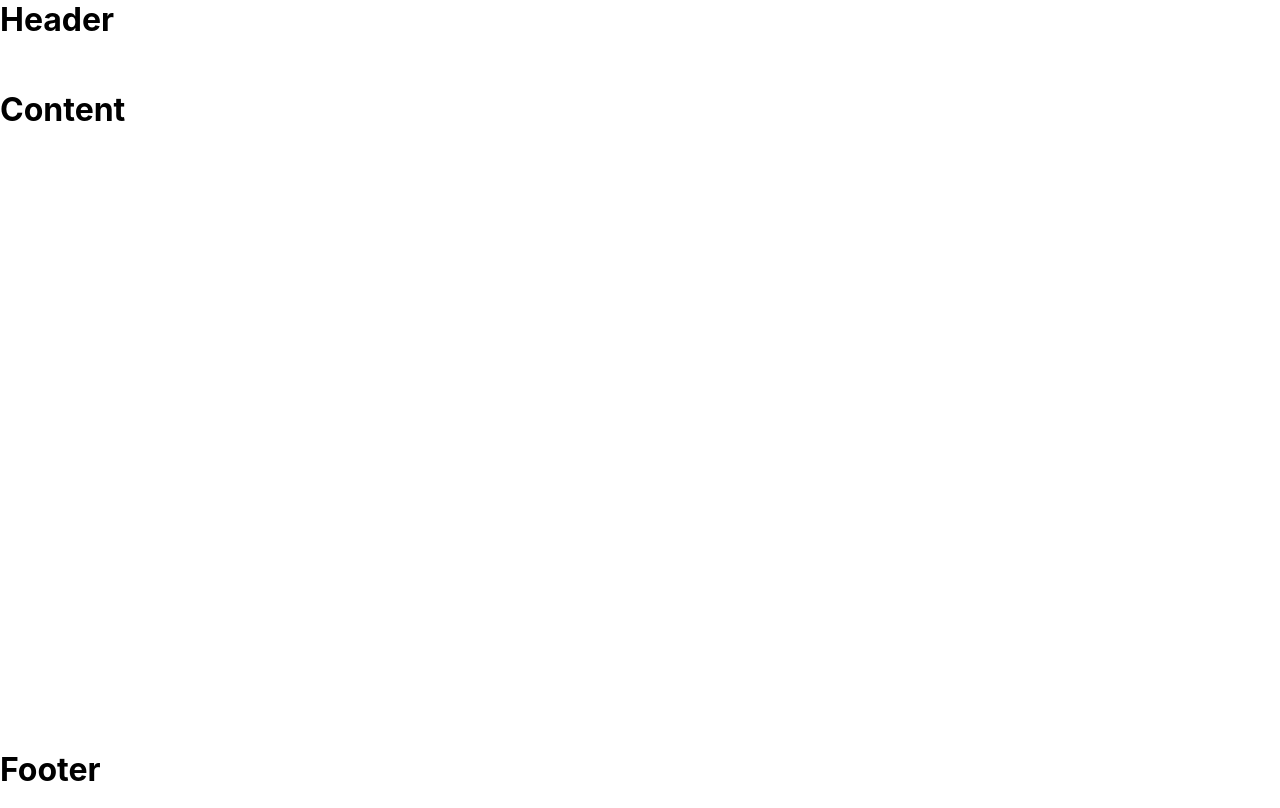
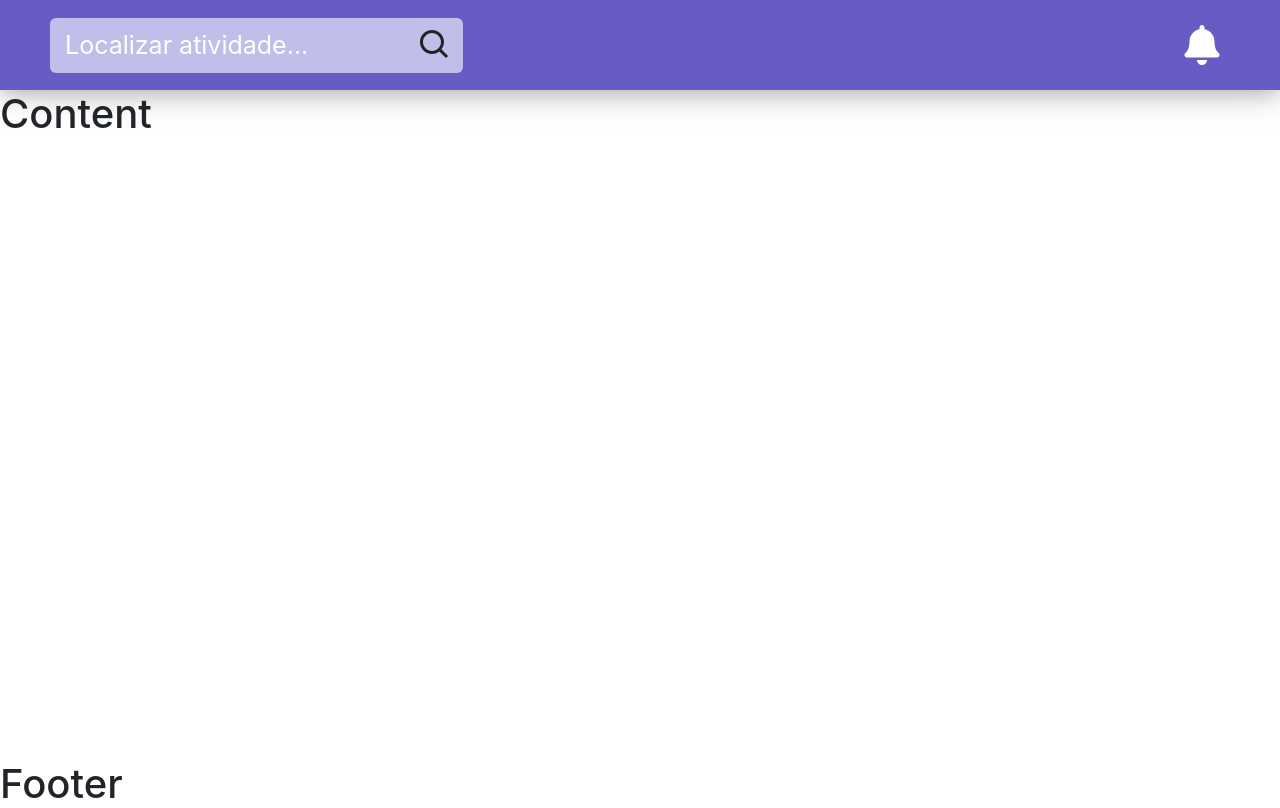
Before and after one commit to wilson-castro/task-controller, a React (Create React App) app in the folder frontend/: page / in a window 1280 px wide. Built offline with nearby package versions, Linux system fonts and the light colour scheme.

Commit message:
Conclusão do design do Header

```diff
--- a/frontend/package.json
+++ b/frontend/package.json
@@ -8,8 +8,12 @@
     "@testing-library/user-event": "^12.8.3",
     "lodash.throttle": "^4.1.1",
     "react": "^17.0.2",
+    "axios": "0.18.0",
+    "bootstrap": "4.1.1",
+    "font-awesome": "4.7.0",
     "react-beautiful-dnd": "^13.1.0",
     "react-dom": "^17.0.2",
+    "react-icons": "^4.2.0",
     "react-redux": "^7.2.5",
     "react-scripts": "4.0.3",
     "react-textarea-autosize": "^8.3.3",
--- a/frontend/src/components/App.jsx
+++ b/frontend/src/components/App.jsx
@@ -1,4 +1,6 @@
 import '../styles/App.css';
+import 'bootstrap/dist/css/bootstrap.min.css'
+import 'font-awesome/css/font-awesome.min.css'
 
 import React, { Component } from 'react'
 
--- a/frontend/src/components/Header/index.jsx
+++ b/frontend/src/components/Header/index.jsx
@@ -1,12 +1,28 @@
 import React from 'react';
 
-// import { Container } from './styles';
+import { FaBell } from "react-icons/fa";
+import { BiSearch } from "react-icons/bi";
+
+
+import { StyledHeader, Button, Input, StyledInputGroup } from './styles';
 
 function Header() {
   return (
-    <header className="Header">
-      <h1>Header</h1>
-    </header>
+    <StyledHeader className="Header">
+
+      <StyledInputGroup className="inputWithIcon">
+        <Input
+          name="searchActivitiesInput"
+          type="text"
+          placeholder="Localizar atividade..."
+        />
+        <BiSearch size={36} color={'#222'} />
+      </StyledInputGroup>
+
+      <Button>
+        <FaBell size={40} />
+      </Button>
+    </StyledHeader>
   )
 }
 
--- a/frontend/src/components/Header/styles.js
+++ b/frontend/src/components/Header/styles.js
@@ -1,5 +1,85 @@
 import styled from 'styled-components';
 
-export const Container = styled.div`
+export const StyledHeader = styled.header`
+  background-color: var(--header-bgColor);
+  color: #FFF;
+  padding: 0 50px;
+  overflow: hidden;
+  white-space: hidden;
+  box-shadow: var(--shadow);
+
+  display: flex;
+  justify-content: space-between;
+  align-items: center;
 
 `;
+
+export const Button = styled.button`
+    margin: 0;
+    padding: 8px;
+
+    border: none;
+    border-radius: 100%;
+
+    text-decoration: none;
+    background-color: rgb(102, 92, 196);
+    color: #FFF;
+    cursor: pointer;
+    transition: background 200ms ease-in-out, transform 150ms ease;
+    -webkit-appearance: none;
+    -moz-appearance: none;
+
+    :focus, :hover{
+      background-color:rgb(108, 99, 191);
+      box-shadow: 0 2px 23px 0 rgba(0, 0, 0, 0.05),
+       0 2px 49px 0 rgba(0, 0, 0, 0.03);
+    }
+    :active{
+      transform: scale(0.80);
+    }
+
+
+`;
+
+export const Input = styled.input`
+  margin: 8px 0;
+  padding: 8px 15px;
+  padding-right:10px;
+  height: 55px;
+
+  background-color: rgb(193, 190, 234);
+  color:#FFF;
+  border-radius:6px;
+  font-size:  25px;
+  border: none;
+
+
+  ::placeholder{
+    color: #FFF;
+
+  }
+  :focus {
+    border-color: dodgerBlue;
+    box-shadow: 0 0 8px 0 dodgerBlue;
+  }
+`;
+
+export const StyledInputGroup = styled.div`
+  position: relative;
+  display: flex;
+  align-items: center;
+
+  & >svg{
+    position: absolute;
+    right: 10px;
+  }
+
+  input:focus + svg {
+    fill: dodgerBlue;
+  }
+
+  &.inputWithIcon {
+    position: relative;
+  }
+
+`;
--- a/frontend/src/styles/App.css
+++ b/frontend/src/styles/App.css
@@ -2,6 +2,12 @@
 
 :root{
   --header-height: 90px;
+  --footer-height: 40px;
+  --header-bgColor:rgb(102, 92, 196);
+
+  --shadow:
+  0 2px 23px 0 rgba(0, 0, 0, 0.3),
+  0 2px 49px 0 rgba(0, 0, 0, 0.1);
 }
 
 .App{
@@ -13,7 +19,7 @@
   grid-template-rows:
   var(--header-height)
   1fr
-  50px;
+  var(--footer-height);
   grid-template-areas:
   "Header"
   "pageContent"
```
Also changed, not shown: 1 other file (tests, documents, lock files or other folders).
